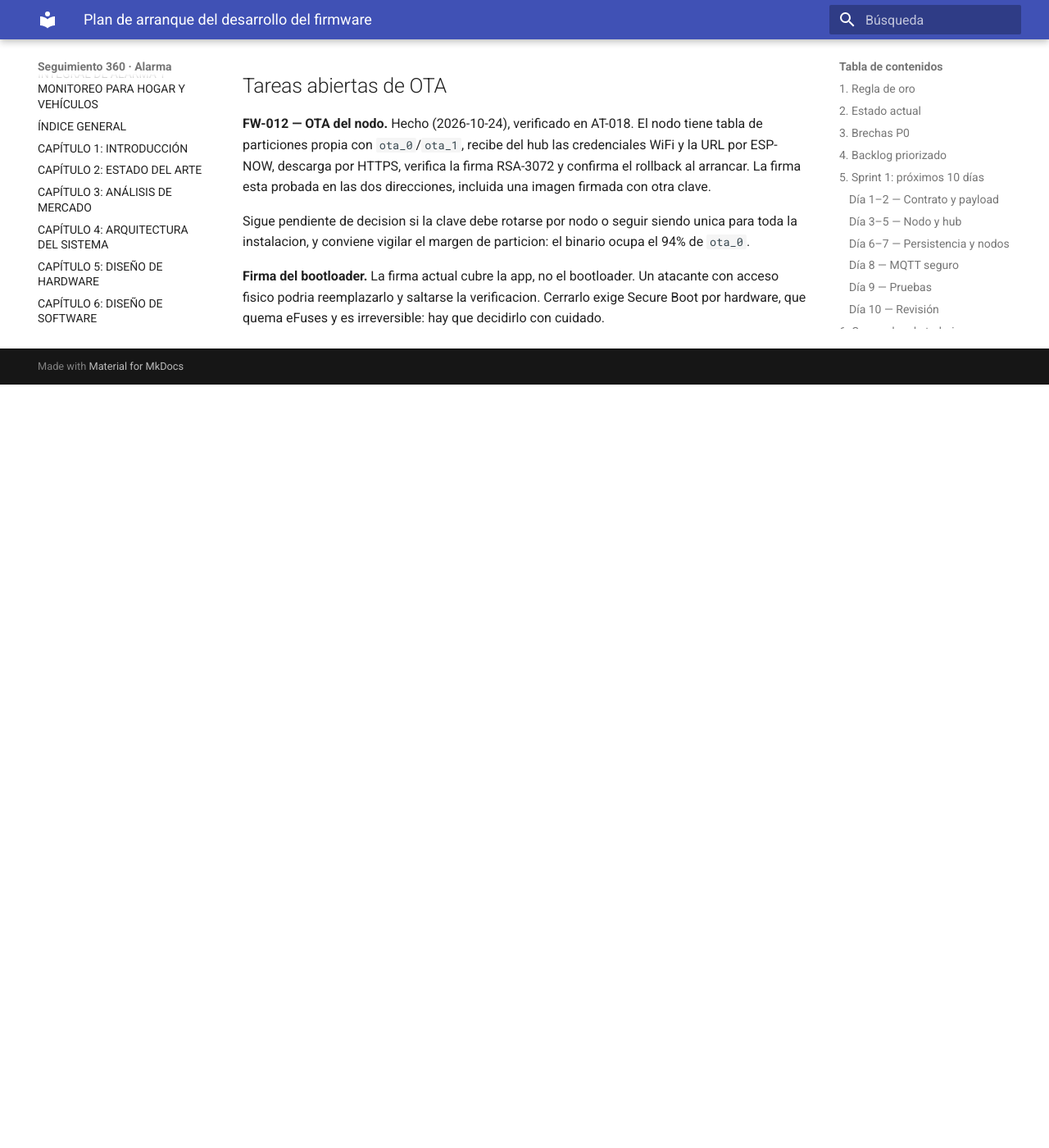
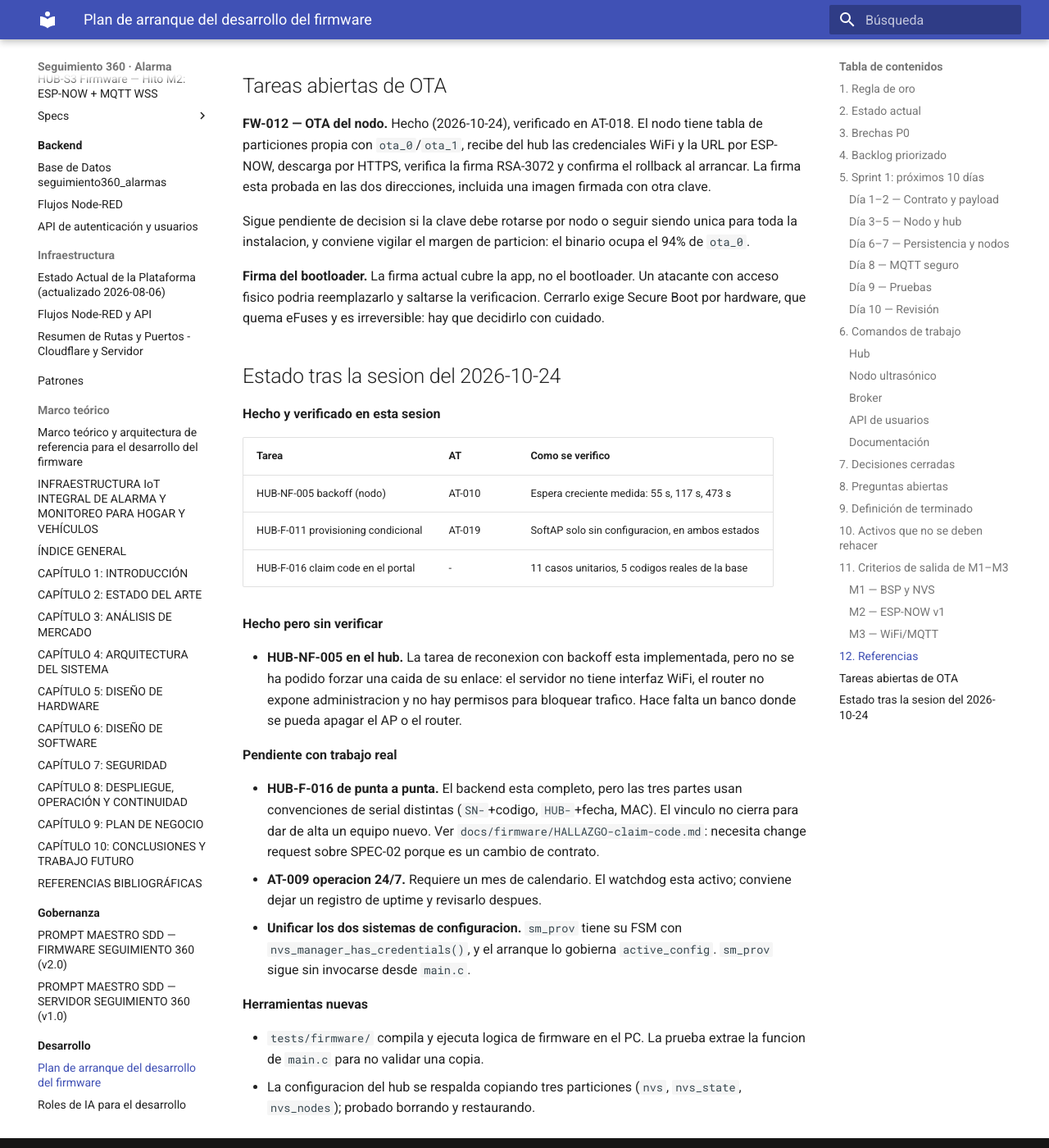
Before and after one commit to khalifa63/seguimiento360-alarma, an MkDocs documentation site: the page built from docs/desarrollo/PLAN-DE-ARRANQUE.md, in a window 1280 px wide and 1400 px high, scrolled down 7885 px. Shown: the whole window at 82% size. Built offline with MkDocs 1.6.1 and Material for MkDocs 9.7.7, drawn with Linux system fonts in a browser that asks for light colours; before the commit the page ends 8354 px from its top, so only the background shows below that.

Commit message:
docs: estado tras la sesion, con lo verificado y lo que no

```diff
--- a/docs/desarrollo/PLAN-DE-ARRANQUE.md
+++ b/docs/desarrollo/PLAN-DE-ARRANQUE.md
@@ -249,3 +249,41 @@
 atacante con acceso fisico podria reemplazarlo y saltarse la verificacion.
 Cerrarlo exige Secure Boot por hardware, que quema eFuses y es irreversible:
 hay que decidirlo con cuidado.
+
+## Estado tras la sesion del 2026-10-24
+
+**Hecho y verificado en esta sesion**
+
+| Tarea | AT | Como se verifico |
+|---|---|---|
+| HUB-NF-005 backoff (nodo) | AT-010 | Espera creciente medida: 55 s, 117 s, 473 s |
+| HUB-F-011 provisioning condicional | AT-019 | SoftAP solo sin configuracion, en ambos estados |
+| HUB-F-016 claim code en el portal | - | 11 casos unitarios, 5 codigos reales de la base |
+
+**Hecho pero sin verificar**
+
+- **HUB-NF-005 en el hub.** La tarea de reconexion con backoff esta
+  implementada, pero no se ha podido forzar una caida de su enlace: el
+  servidor no tiene interfaz WiFi, el router no expone administracion y no hay
+  permisos para bloquear trafico. Hace falta un banco donde se pueda apagar el
+  AP o el router.
+
+**Pendiente con trabajo real**
+
+- **HUB-F-016 de punta a punta.** El backend esta completo, pero las tres
+  partes usan convenciones de serial distintas (`SN-`+codigo, `HUB-`+fecha,
+  MAC). El vinculo no cierra para dar de alta un equipo nuevo. Ver
+  `docs/firmware/HALLAZGO-claim-code.md`: necesita change request sobre
+  SPEC-02 porque es un cambio de contrato.
+- **AT-009 operacion 24/7.** Requiere un mes de calendario. El watchdog esta
+  activo; conviene dejar un registro de uptime y revisarlo despues.
+- **Unificar los dos sistemas de configuracion.** `sm_prov` tiene su FSM con
+  `nvs_manager_has_credentials()`, y el arranque lo gobierna `active_config`.
+  `sm_prov` sigue sin invocarse desde `main.c`.
+
+**Herramientas nuevas**
+
+- `tests/firmware/` compila y ejecuta logica de firmware en el PC. La prueba
+  extrae la funcion de `main.c` para no validar una copia.
+- La configuracion del hub se respalda copiando tres particiones
+  (`nvs`, `nvs_state`, `nvs_nodes`); probado borrando y restaurando.
```
